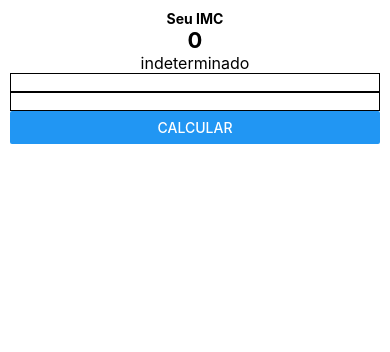
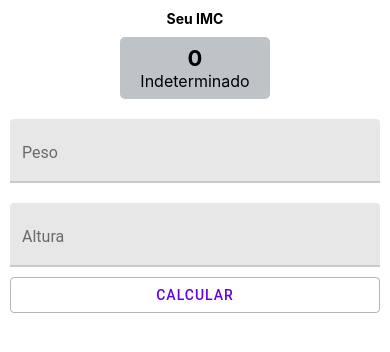
Before and after one commit to AlexandreDresch/Calculadora-IMC, a React Native app: screen / in a window 390 px wide. Shown: the top 352 px of the page. Built offline with nearby package versions, Linux system fonts and the light colour scheme.

Commit message:
Update App.js
Conclusão do aplicativo

```diff
--- a/App.js
+++ b/App.js
@@ -1,12 +1,8 @@
 import * as React from 'react';
-import { Text, TextInput, Button, View, StyleSheet } from 'react-native';
-import Constants from 'expo-constants';
+import { Text, View, StyleSheet } from 'react-native';
 
 
-import AssetExample from './components/AssetExample';
-
-
-//import { Button } from 'react-native-paper';
+import { TextInput, Button } from 'react-native-paper';
 
 export default class App extends React.Component {
 
@@ -14,7 +10,8 @@ export default class App extends React.Component {
       peso : 0,
       altura: 0,
       imc: 0,
-      legenda: "indeterminado"
+      legenda: "Indeterminado",
+      cor: '#bdc3c7',
   };
 
   calculoIMC = () => {
@@ -26,23 +23,28 @@ export default class App extends React.Component {
 
     if (resultado < 18.5) {
       this.setState({
-        legenda: 'Magreza'
+        legenda: 'Magreza',
+        cor: '#e74c3c',
       });
     } else if (resultado >= 18.5 && resultado < 25) {
       this.setState({
-        legenda: 'Normal'
+        legenda: 'Normal',
+        cor: '#2ecc71',
       });
     } else if (resultado >= 25 && resultado < 30) {
       this.setState({
-        legenda: 'Sobrepeso'
+        legenda: 'Sobrepeso',
+        cor: '#f1c40f',
       });
     } else if (resultado >= 30 && resultado < 40) {
       this.setState({
-        legenda: 'Obesidade'
+        legenda: 'Obesidade',
+        cor: '#e67e22',
       });
     } else if (resultado >= 40) {
       this.setState({
-        legenda: 'Obesidade Grave'
+        legenda: 'Obesidade Grave',
+        cor: '#e74c3c',
       });
     }
   };
@@ -53,23 +55,26 @@ export default class App extends React.Component {
       <View style={styles.app}>
         <Text style={styles.legenda}>Seu IMC</Text>
 
-        <View>
+        <View style={[styles.painel, {backgroundColor: this.state.cor}]}>
           <Text style={styles.resultado}>{this.state.imc}</Text>
           <Text style={styles.diagnostico}>{this.state.legenda}</Text>
         </View>
 
         <View>
           <TextInput style={styles.peso}
+          label="Peso"
           onChangeText={valor => {
             this.setState({peso: valor.replace(',', '.')});
           }}
           />
           <TextInput style={styles.altura}
+          label="Altura"
           onChangeText={valor => {
             this.setState({altura: valor.replace(',', '.')});
           }}
           />
-          <Button title="Calcular" onPress={this.calculoIMC}>
+          <Button mode='outlined' onPress={this.calculoIMC}>
+            Calcular
           </Button>
         </View>
 
@@ -89,6 +94,15 @@ const styles = StyleSheet.create({
     fontWeight: "bold",
   },
 
+  painel: {
+    backgroundColor: '#bdc3c7',
+    alignSelf: 'center',
+    borderRadius: 5,
+    width: 150,
+    marginVertical: 10,
+    padding: 8,
+  },
+
   resultado: {
     textAlign: "center",
     fontSize: 22,
@@ -101,12 +115,10 @@ const styles = StyleSheet.create({
   },
 
   peso: {
-    borderColor: '#000',
-    borderWidth: 1,
+    marginVertical: 10,
   },
 
   altura: {
-    borderColor: '#000',
-    borderWidth: 1,
+    marginVertical: 10,
   },
 });
```
